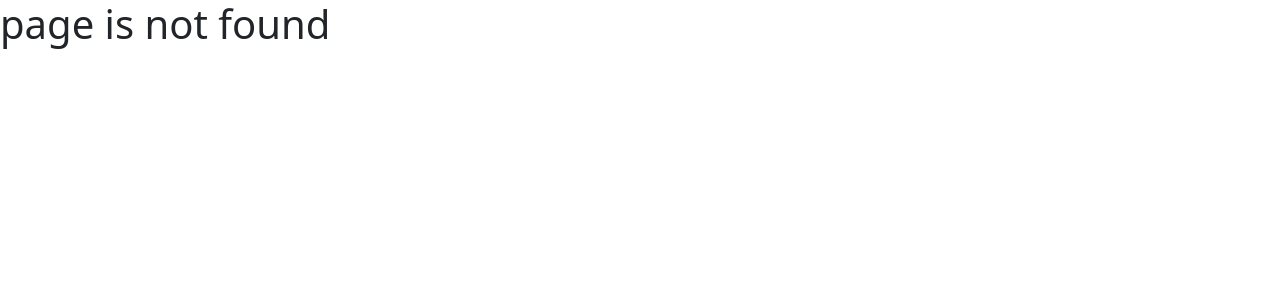
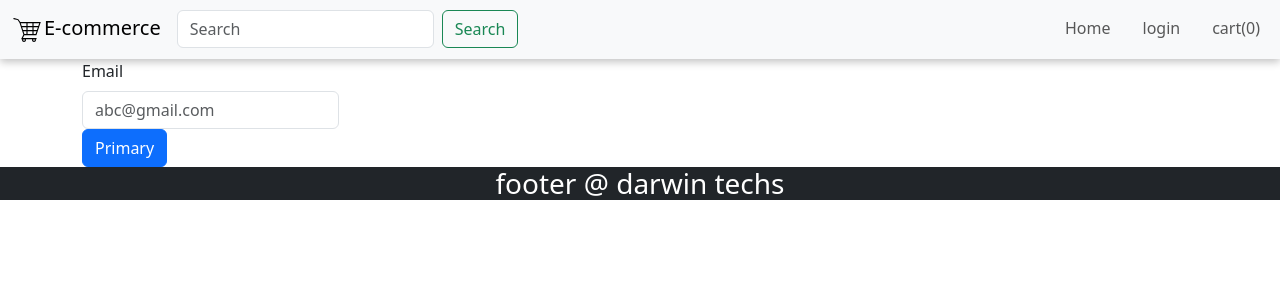
Before and after one commit to Mukesh0097/Project-E-commerce-tts-batch, a React (Vite) app: page /forgot/password/reset in a window 1280 px wide. Before the commit this address had no page. Shown: the top 300 px of the page. Built offline with nearby package versions, Linux system fonts and the light colour scheme.

Commit message:
forgot password feature add

```diff
--- a/src/App.jsx
+++ b/src/App.jsx
@@ -1,3 +1,4 @@
+import React from "react";
 import Login from "./pages/Auth/login";
 import { Routes, Route, Link } from "react-router-dom";
 import { useEffect } from "react";
@@ -5,6 +6,7 @@ import Register from "./pages/Auth/register";
 import Cart from "./pages/product/cart/cart";
 import ProductList from "./pages/product/productlist";
 import Productdetail from "./pages/product/product-detail";
+import ResetPassword from "./pages/Auth/forgot";
 import { useSelector, useDispatch } from "react-redux";
 import "./App.css";
 import { authChecking } from "./redux/actions/action";
@@ -12,29 +14,13 @@ import { authChecking } from "./redux/actions/action";
 
 function App() {
   const isLogin = useSelector(state=>state.isUserLoggedIn)
-  console.log(isLogin)
   const dispatch = useDispatch();
-
   const token = localStorage.getItem("user");
   useEffect(() => {
     if (token) {
       dispatch(authChecking(true));
     }
   }, [token]);
-
-  // useEffect(() => {
-  //   console.log("hello");
-  //   const setItems = () => {
-  //     dispatch(setToken(localStorage.getItem("user")));
-  //     if(store.Token !== null){
-  //       dispatch(authChecking(true))
-  //     }else{
-  //       dispatch(authChecking(false))
-  //     }
-
-  //   };
-  //   setItems();
-  // }, [store.token]);
   return (
     <>
       <Routes>
@@ -43,6 +29,7 @@ function App() {
         <Route path="/register" element={<Register />} />
         <Route path="/cart" element={isLogin === false ? <h1>i think you are not logged in <Link to="/login">login here</Link></h1> : <Cart />} />
         <Route path="/product/detail/:id" element={<Productdetail />} />
+        <Route path="/forgot/password/reset" element={<ResetPassword/>}/>
         <Route path="*" element={<h1>page is not found</h1>} />
       </Routes>
     </>
--- a/src/Components/footer/footer.jsx
+++ b/src/Components/footer/footer.jsx
@@ -1,3 +1,4 @@
+import React from "react";
 import "./footer.css";
 
 const Footer = () => {
--- a/src/Components/header/header.jsx
+++ b/src/Components/header/header.jsx
@@ -1,3 +1,4 @@
+import React from "react";
 import { GiCuauhtli, GiShoppingCart } from "react-icons/gi";
 import { Link } from "react-router-dom";
 import { useSelector, useDispatch } from "react-redux";
--- a/src/Components/layout/layout.jsx
+++ b/src/Components/layout/layout.jsx
@@ -1,3 +1,4 @@
+import React from "react";
 import "./layout.css"
 const Layout = ({children})=>{
     return<>
--- /dev/null
+++ b/src/pages/Auth/forgot.jsx
@@ -0,0 +1,61 @@
+import React, { useState } from "react";
+import Header from "../../Components/header/header";
+import Footer from "../../Components/footer/footer";
+import Layout from "../../Components/layout/layout";
+import {sendPasswordResetEmail} from "firebase/auth";
+import { Auth } from "../../config/firebaseconfig";
+import { useNavigate } from "react-router-dom";
+
+
+const ResetPassword =  ()=>{
+    const navigation = useNavigate()
+    const [resetModeError, setResetModeError] = useState({
+        message: "",
+        isError: false,
+      });
+    const [sendEmail,setSendEmail] = useState({
+        isSend:false
+    })
+
+    async function submitHandler(e){
+        e.preventDefault();
+        try{
+             await sendPasswordResetEmail(Auth,e.target[0].value)
+            setSendEmail((prev)=>{
+                return {...prev,isSend:true}
+            })
+        }catch(err){
+             setResetModeError((prev)=>{
+                return {...prev,message:err.message,isError:true}
+             })
+        }
+
+      e.target.reset()
+
+    }
+
+    return <>
+        <Header/>
+        <Layout>
+            <form onSubmit={submitHandler}>
+                <label htmlFor="resetPasswordEmail" className="form-label">Email</label>
+                <input name="email" id="resetPasswordEmail" placeholder="abc@gmail.com" className="form-control"/>
+                <button type="submit" className="btn btn-primary">Primary</button>
+            </form>
+            {resetModeError.isError ?
+            <p className="text-danger text-center fw-bold text-capitalize my-3 py-2 bg-success-subtle">
+                        {resetModeError.message.substring(
+                          22,
+                          resetModeError.message.length - 2
+                        )}
+                      </p>: sendEmail.isSend && <p className="text- text-center fw-bold text-capitalize my-3 py-2 bg-success-subtle">
+                        send link to your email
+                      </p>
+                      }
+
+        </Layout>
+        <Footer/>
+    </>
+}
+
+export default ResetPassword;
--- a/src/pages/Auth/login.jsx
+++ b/src/pages/Auth/login.jsx
@@ -1,3 +1,4 @@
+import React from "react";
 import Layout from "../../Components/layout/layout";
 import Header from "../../Components/header/header";
 import Footer from "../../Components/footer/footer";
@@ -110,7 +111,7 @@ const Login = () => {
                           Remember me
                         </label>
                       </div>
-                      <Link to="{/}">Forgot password?</Link>
+                      <Link to="/forgot/password/reset">Forgot password?</Link>
                     </div>
                     <div>
                       <button
@@ -140,6 +141,7 @@ const Login = () => {
                           Register account
                         </Link>
                       </span>
+
                     </div>
                     {/* login */}
                     <div className="text-center">
--- a/src/pages/Auth/register.jsx
+++ b/src/pages/Auth/register.jsx
@@ -1,3 +1,4 @@
+import React from "react";
 import Layout from "../../Components/layout/layout";
 import Header from "../../Components/header/header";
 import Footer from "../../Components/footer/footer";
--- a/src/pages/product/cart/Addedproduct.jsx
+++ b/src/pages/product/cart/Addedproduct.jsx
@@ -1,3 +1,4 @@
+
 import React from "react";
 import { useDispatch } from "react-redux";
 import {
--- a/src/pages/product/cart/bill.jsx
+++ b/src/pages/product/cart/bill.jsx
@@ -1,3 +1,4 @@
+
 import React from "react";
 
 const ProductBill = ({ list }) => {
--- a/src/pages/product/product-detail.jsx
+++ b/src/pages/product/product-detail.jsx
@@ -1,3 +1,4 @@
+import React from "react";
 import Layout from "../../Components/layout/layout";
 import Header from "../../Components/header/header";
 import Footer from "../../Components/footer/footer";
@@ -25,7 +26,6 @@ const Productdetail = () => {
 
   function addTocart() {
     if (storeData.isUserLoggedIn) {
-      // localStorage.setItem("cartData",JSON.stringify([]));
       let flag = false
       const Arry = JSON.parse(localStorage.getItem("cartData") || "[]");
       let data  = Arry.map((x)=>{
@@ -41,7 +41,7 @@ const Productdetail = () => {
         data.push({ ...storeData.selectedProduct, Quantity: 1 });
       }
       localStorage.setItem("cartData", JSON.stringify(data));
-      dispatch(addToCart({ ...storeData.selectedProduct, Quantity: 1 }));
+      dispatch(addToCart(Arry));
       Navigate("/cart");
     } else {
       alert("please login");
--- a/src/pages/product/productlist.jsx
+++ b/src/pages/product/productlist.jsx
@@ -1,3 +1,4 @@
+import React from "react";
 import Layout from "../../Components/layout/layout";
 import Header from "../../Components/header/header";
 import Footer from "../../Components/footer/footer";
--- a/src/redux/actions/action.jsx
+++ b/src/redux/actions/action.jsx
@@ -35,7 +35,7 @@ export const removeProduct = ()=>{
 export const addToCart = (product)=>{
     return {
         type:"ADD_PRODUCT_TOCART",
-        // payload:product
+        payload:product
     }
 }
 
```
Also changed, not shown: 1 other file (tests, documents, lock files or other folders).
